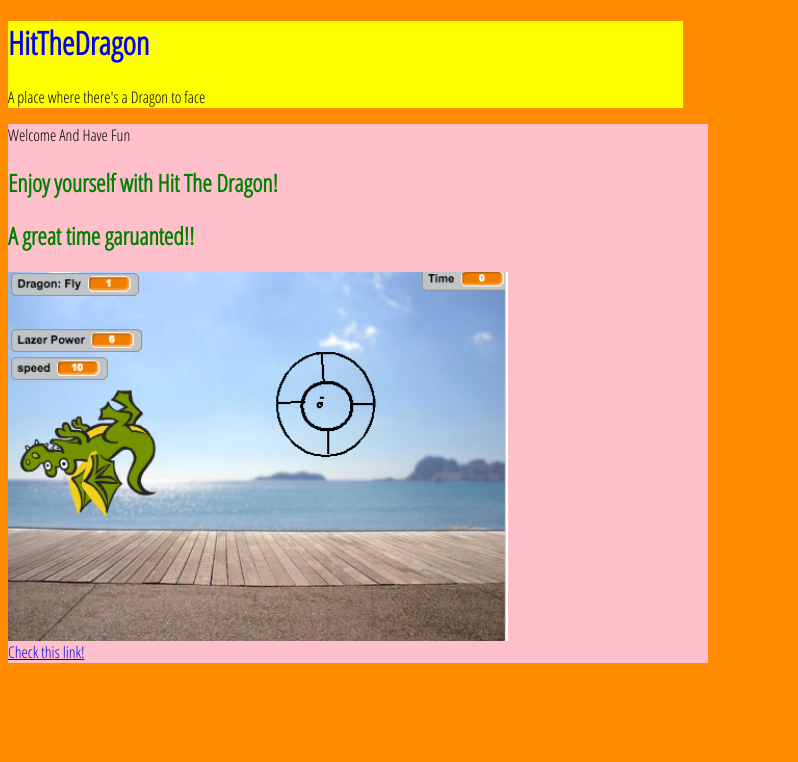
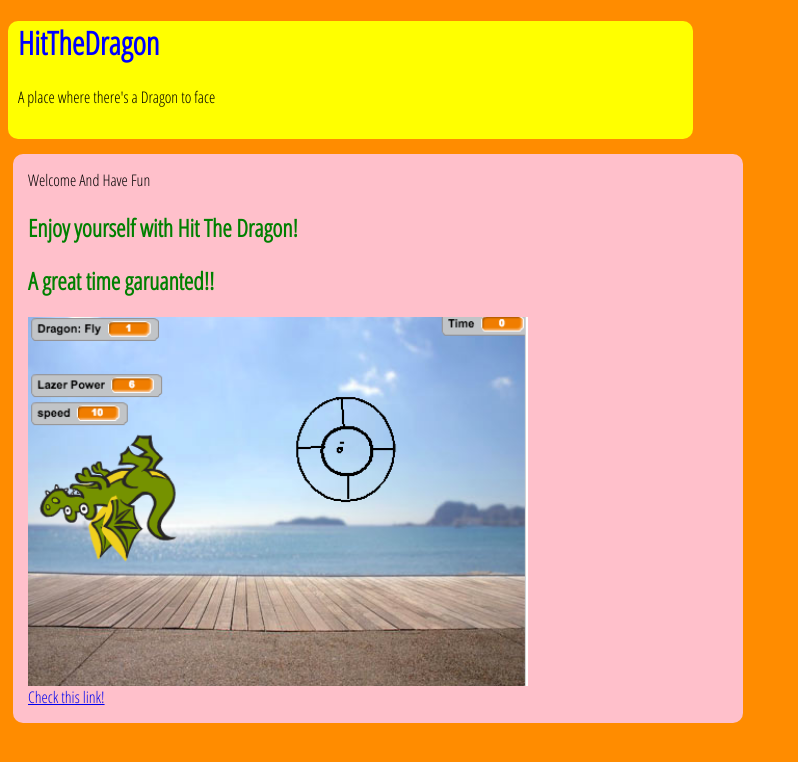
Before and after one commit to Markkogann/HitTheDragon, a plain HTML site: page index.html in a window 1280 px wide. Shown: the whole page, without its empty margins (0-798 px from the left). Drawn offline with Linux system fonts and the light colour scheme.

Commit message:
uploaded it to github and the internet

```diff
--- a/index.html
+++ b/index.html
@@ -4,7 +4,7 @@
 
 <head>
 <title>HitTheDragon</title>
-<link rel="stylesheet" type="text/css" href="style..css">
+<link rel="stylesheet" type="text/css" href="style.css">
 <link href='https://fonts.googleapis.com/css?family=Open+Sans+Condensed:300' rel='stylesheet' type='text/css'>
 
 
--- a/style..css
+++ b/style.css
@@ -21,11 +21,18 @@ img {
   #title {
       background: yellow;
  		width: 675px;
+ 		padding-left: 10px;
+ 		padding-bottom: 15px;
+ 		border-radius: 10px;
  }
 
 #main {
 	background: pink;
 		width: 700px;
+		padding: 15px;
+		margin-top: 15px;
+		margin-left: 5px;
+		border-radius: 10px;
 }
 
 #main p {
```
